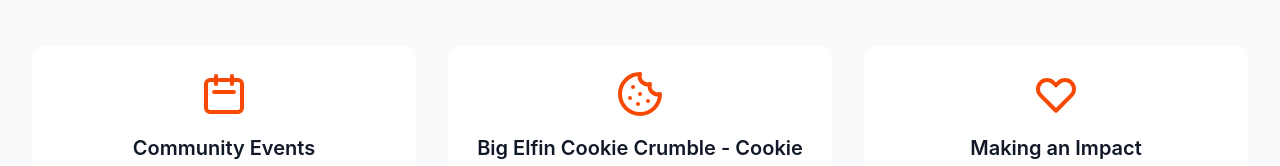
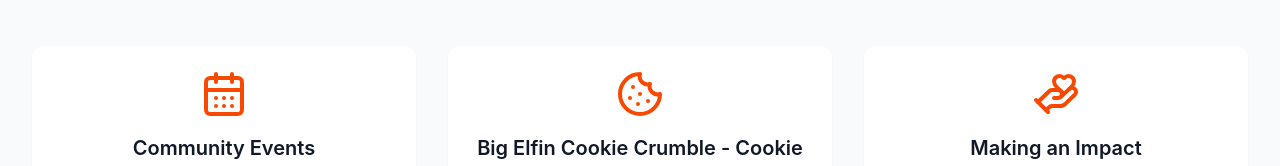
Before and after one commit to pineapplesnkrs/walkthetalk, a React (Vite) app: page / in a window 1280 px wide. Shown: the part 618-784 px from the top of the page. Built offline with nearby package versions, Linux system fonts and the light colour scheme.

Commit message:
Update App.tsx

```diff
--- a/src/App.tsx
+++ b/src/App.tsx
@@ -1,6 +1,6 @@
 import { useState, useEffect } from 'react'
 import { BrowserRouter as Router, Routes, Route, Link, useLocation, useNavigate } from 'react-router-dom'
-import { Cookie } from 'lucide-react'
+import { Cookie, CalendarDays, HandHeart } from 'lucide-react'
 import zoomedLogo from './assets/zoomed.jpg'
 import facePic from './assets/face.jpg'
 import bannerPic from './assets/picture banner.jpg'
@@ -388,20 +388,9 @@ function HomePage() {
                 onClick={() => feature.link && window.open(feature.link, '_blank')}
               >
                 <div className="relative">
-                  {feature.icon.type === Cookie ? (
-                    <div className="text-accent-color mx-auto mb-4 transform hover:rotate-12 transition-transform duration-300 flex justify-center">
-                      {feature.icon}
-                    </div>
-                  ) : (
-                    <svg
-                      className="h-12 w-12 text-accent-color mx-auto mb-4 transform hover:rotate-12 transition-transform duration-300"
-                      fill="none"
-                      viewBox="0 0 24 24"
-                      stroke="currentColor"
-                    >
-                      {feature.icon}
-                    </svg>
-                  )}
+                  <div className="text-accent-color mx-auto mb-4 transform hover:rotate-12 transition-transform duration-300 flex justify-center">
+                    {feature.icon}
+                  </div>
                 </div>
                 <h3 className="text-xl font-semibold mb-2">{feature.title}</h3>
                 <p className="text-gray-600">{feature.description}</p>
@@ -683,7 +672,7 @@ const features = [
   {
     title: "Community Events",
     description: "Building stronger communities through community engagement",
-    icon: <path strokeLinecap="round" strokeLinejoin="round" strokeWidth={2} d="M8 7V3m8 4V3m-9 8h10M5 21h14a2 2 0 002-2V7a2 2 0 00-2-2H5a2 2 0 00-2 2v12a2 2 0 002 2z" />
+    icon: <CalendarDays className="h-12 w-12" />
   },
   {
     title: "Big Elfin Cookie Crumble - Cookie Contest",
@@ -694,7 +683,7 @@ const features = [
   {
     title: "Making an Impact",
     description: "Supporting families and charitable organizations",
-    icon: <path strokeLinecap="round" strokeLinejoin="round" strokeWidth={2} d="M4.318 6.318a4.5 4.5 0 000 6.364L12 20.364l7.682-7.682a4.5 4.5 0 00-6.364-6.364L12 7.636l-1.318-1.318a4.5 4.5 0 00-6.364 0z" />
+    icon: <HandHeart className="h-12 w-12" />
   }
 ];
 
```
